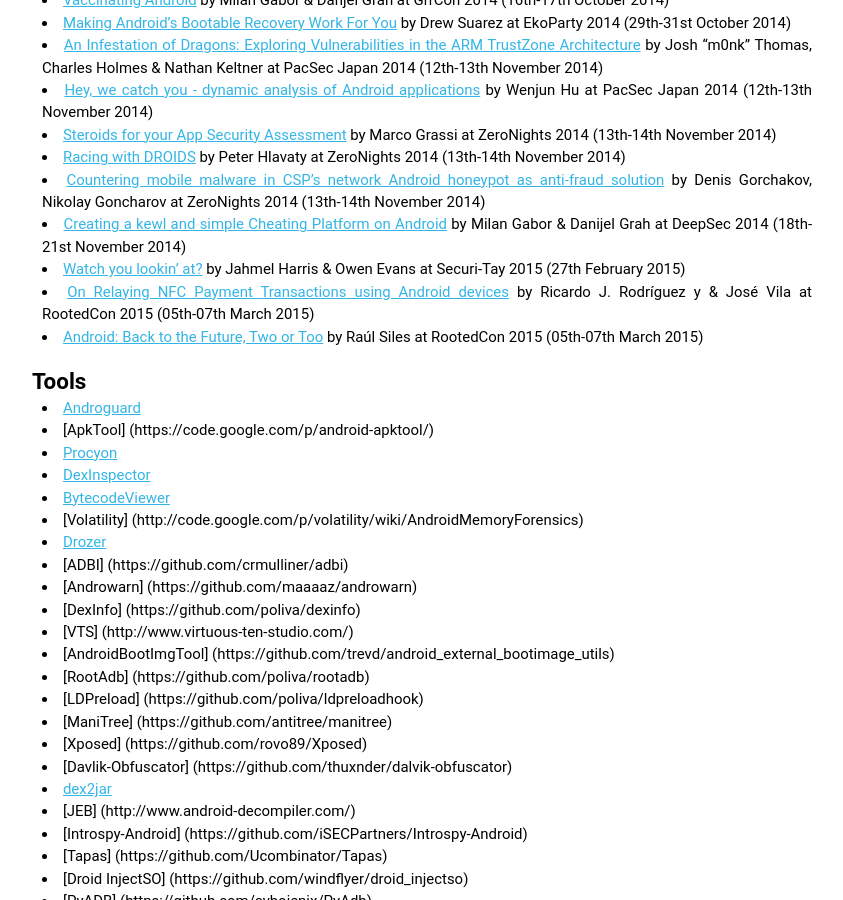
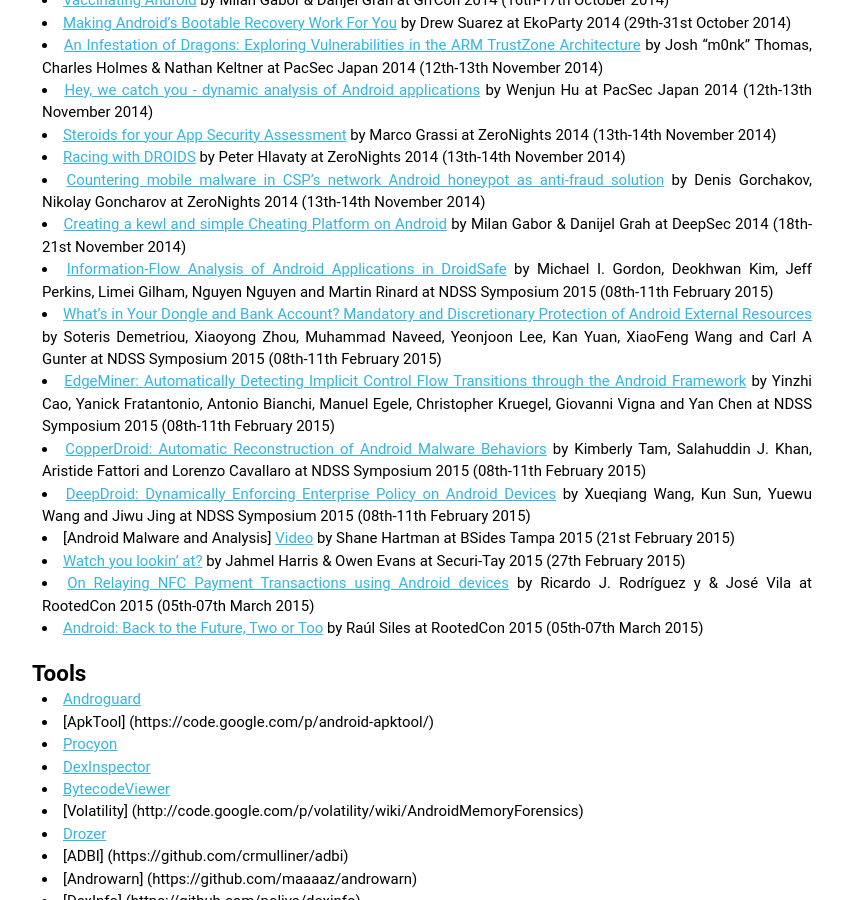
Before and after one commit to droidsec/droidsec.github.io, a Jekyll site: the page built from wiki/index.md, in a window 1280 px wide and 900 px high, scrolled down 6062 px. Shown: the whole window, without its empty margins (218-1061 px from the left). Built offline with Jekyll 4.4.1, drawn with Linux system fonts in a browser that asks for light colours; Markdown is read by kramdown in place of the engine named in the settings.

Commit message:
Update index.md

```diff
--- a/wiki/index.md
+++ b/wiki/index.md
@@ -189,6 +189,13 @@
 * [Racing with DROIDS](http://2014.zeronights.org/assets/files/slides/racingwithdroids.pdf) by Peter Hlavaty at ZeroNights 2014 (13th-14th November 2014)
 * [Countering mobile malware in CSP’s network Android honeypot as anti-fraud solution](http://2014.zeronights.org/assets/files/slides/android_new.zip) by Denis Gorchakov, Nikolay Goncharov at ZeroNights 2014 (13th-14th November 2014)
 * [Creating a kewl and simple Cheating Platform on Android](https://deepsec.net/docs/Slides/2014/Creating_a_kewl_and_simple_Cheating_Platform_on_Android_-_Milan_Gabor-Danijel_Grah.pdf) by Milan Gabor & Danijel Grah at DeepSec 2014 (18th-21st November 2014)
+* [Information-Flow Analysis of Android Applications in DroidSafe](http://www.internetsociety.org/sites/default/files/02_1_2.pdf) by Michael I. Gordon, Deokhwan Kim, Jeff Perkins, Limei Gilham, Nguyen Nguyen and Martin Rinard at NDSS Symposium 2015 (08th-11th February 2015)
+* [What’s in Your Dongle and Bank Account? Mandatory and Discretionary Protection of Android External Resources](http://www.internetsociety.org/sites/default/files/02_2_2.pdf) by Soteris Demetriou, Xiaoyong Zhou,
+Muhammad Naveed, Yeonjoon Lee, Kan Yuan, XiaoFeng Wang and Carl A Gunter at NDSS Symposium 2015 (08th-11th February 2015)
+* [EdgeMiner: Automatically Detecting Implicit Control Flow Transitions through the Android Framework](http://www.internetsociety.org/sites/default/files/02_3_2.pdf) by Yinzhi Cao, Yanick Fratantonio, Antonio Bianchi, Manuel Egele, Christopher Kruegel, Giovanni Vigna and Yan Chen at NDSS Symposium 2015 (08th-11th February 2015)
+* [CopperDroid: Automatic Reconstruction of Android Malware Behaviors](http://www.internetsociety.org/sites/default/files/02_4_1.pdf) by Kimberly Tam, Salahuddin J. Khan, Aristide Fattori and Lorenzo Cavallaro at NDSS Symposium 2015 (08th-11th February 2015)
+* [DeepDroid: Dynamically Enforcing Enterprise Policy on Android Devices](http://www.internetsociety.org/sites/default/files/02_5_1.pdf) by Xueqiang Wang, Kun Sun, Yuewu Wang and Jiwu Jing at NDSS Symposium 2015 (08th-11th February 2015)
+* [Android Malware and Analysis] [Video](https://www.youtube.com/watch?v=jbyqdQ14ZHw) by Shane Hartman at BSides Tampa 2015 (21st February 2015)
 * [Watch you lookin’ at?](https://labs.mwrinfosecurity.com/system/assets/886/original/WatchYouLookinAt_SecuriTay2015_presentation_web.pdf) by Jahmel Harris & Owen Evans at Securi-Tay 2015 (27th February 2015)
 * [On Relaying NFC Payment Transactions using Android devices](http://www.slideshare.net/cgvwzq/on-relaying-nfc-payment-transactions-using-android-devices) by Ricardo J. Rodríguez y & José Vila at RootedCon 2015 (05th-07th March 2015)
 * [Android: Back to the Future, Two or Too](http://www.dinosec.com/docs/Android-Back_to_the_Future_Too_Rooted2015_RaulSiles-DinoSec_v1.0.pdf) by Raúl Siles at RootedCon 2015 (05th-07th March 2015)
```
